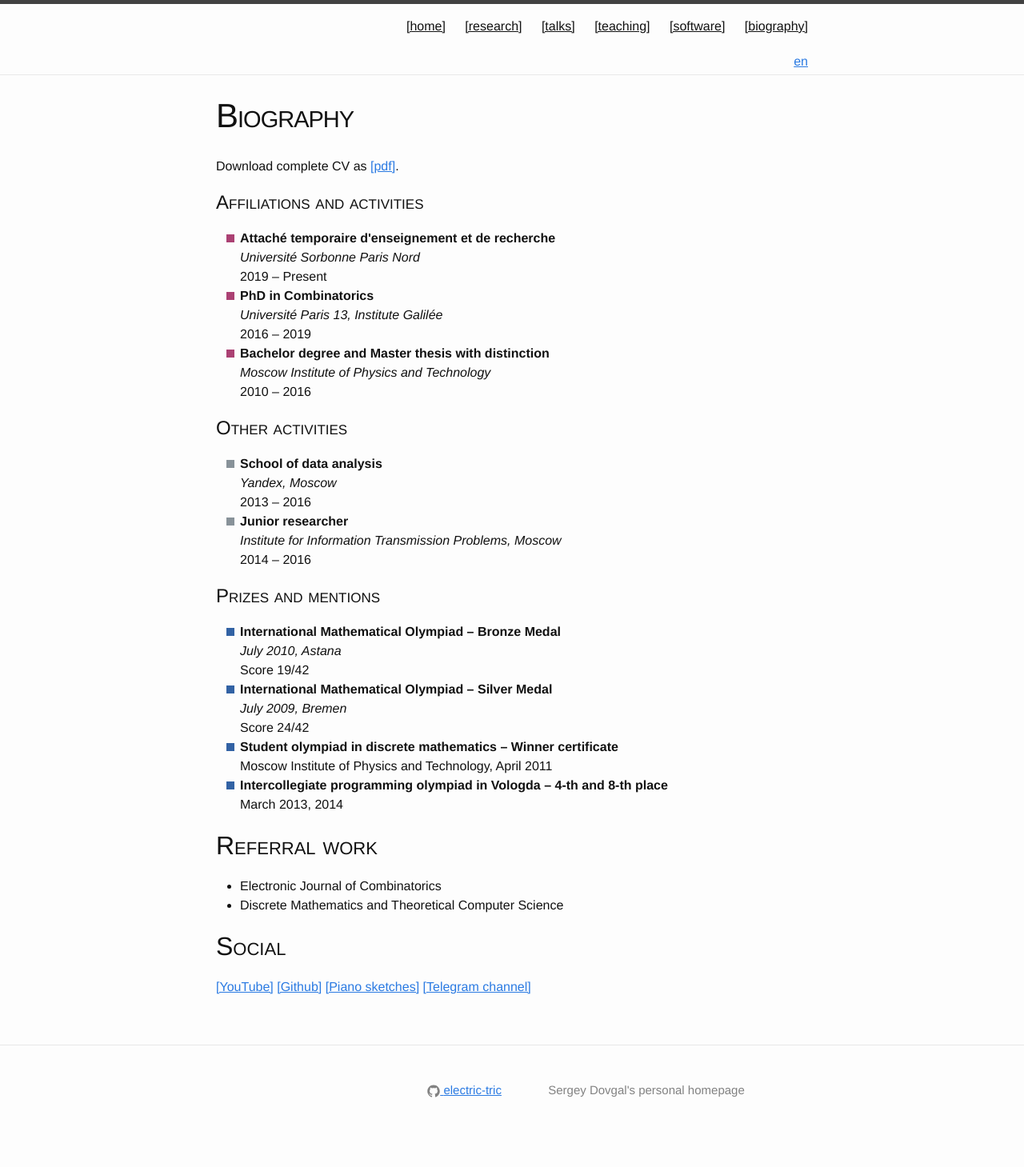
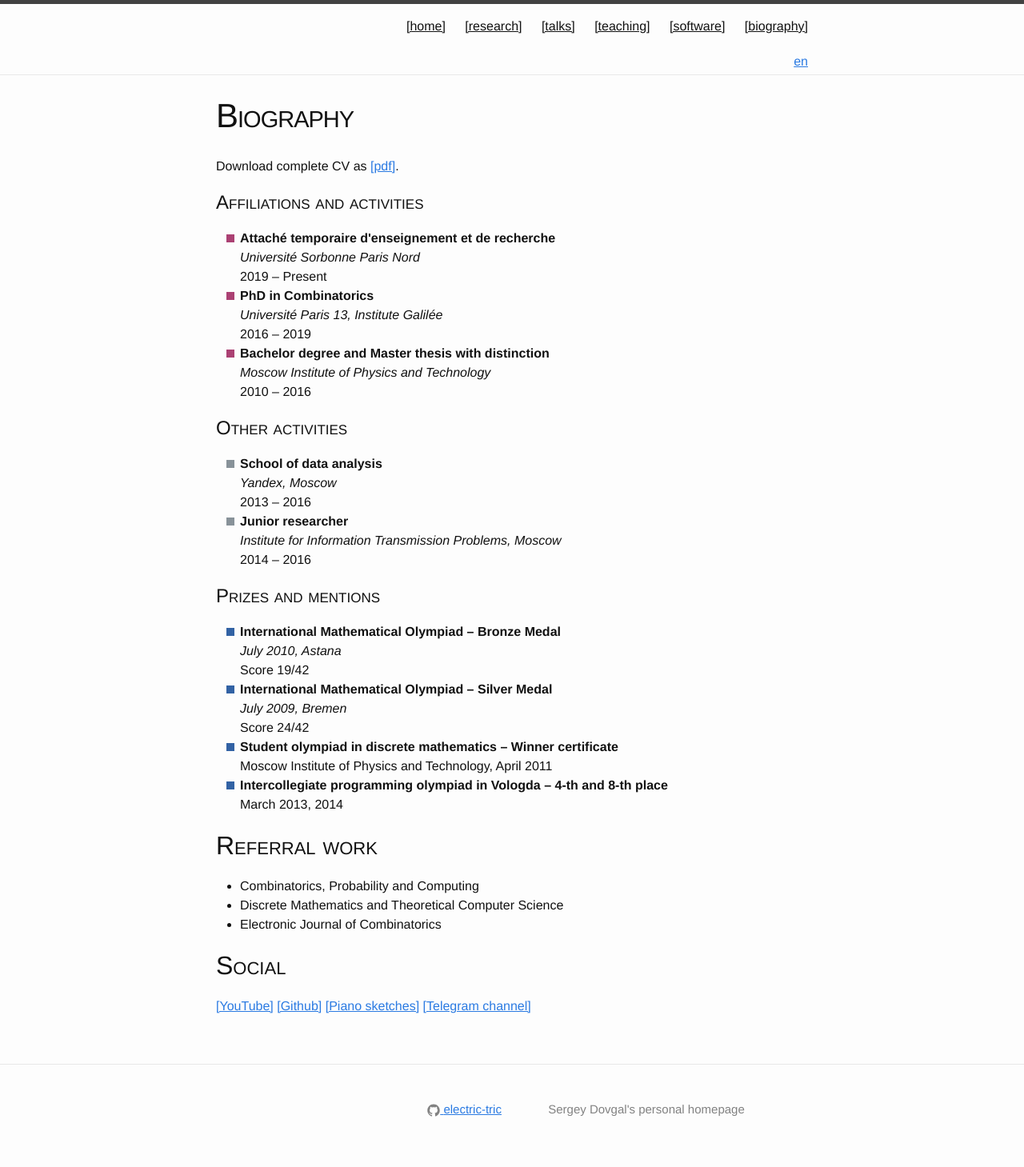
Before and after one commit to Sergey-A-Dovgal/sergey-a-dovgal.github.io, a Jekyll site: the page built from biography.md, in a window 1280 px wide. Shown: the whole page at 80% size. Built offline with Jekyll 4.4.1, drawn with Linux system fonts in a browser that asks for light colours; before the commit the page ends 1435 px from its top, so only the background shows below that.

Commit message:
Updated referral work

```diff
--- a/biography.md
+++ b/biography.md
@@ -83,8 +83,9 @@ March 2013, 2014
 
 ## Referral work
 
+* Combinatorics, Probability and Computing
+* Discrete Mathematics and Theoretical Computer Science
 * Electronic Journal of Combinatorics
-* Discrete Mathematics and Theoretical Computer Science
 
 ## Social
 
```
